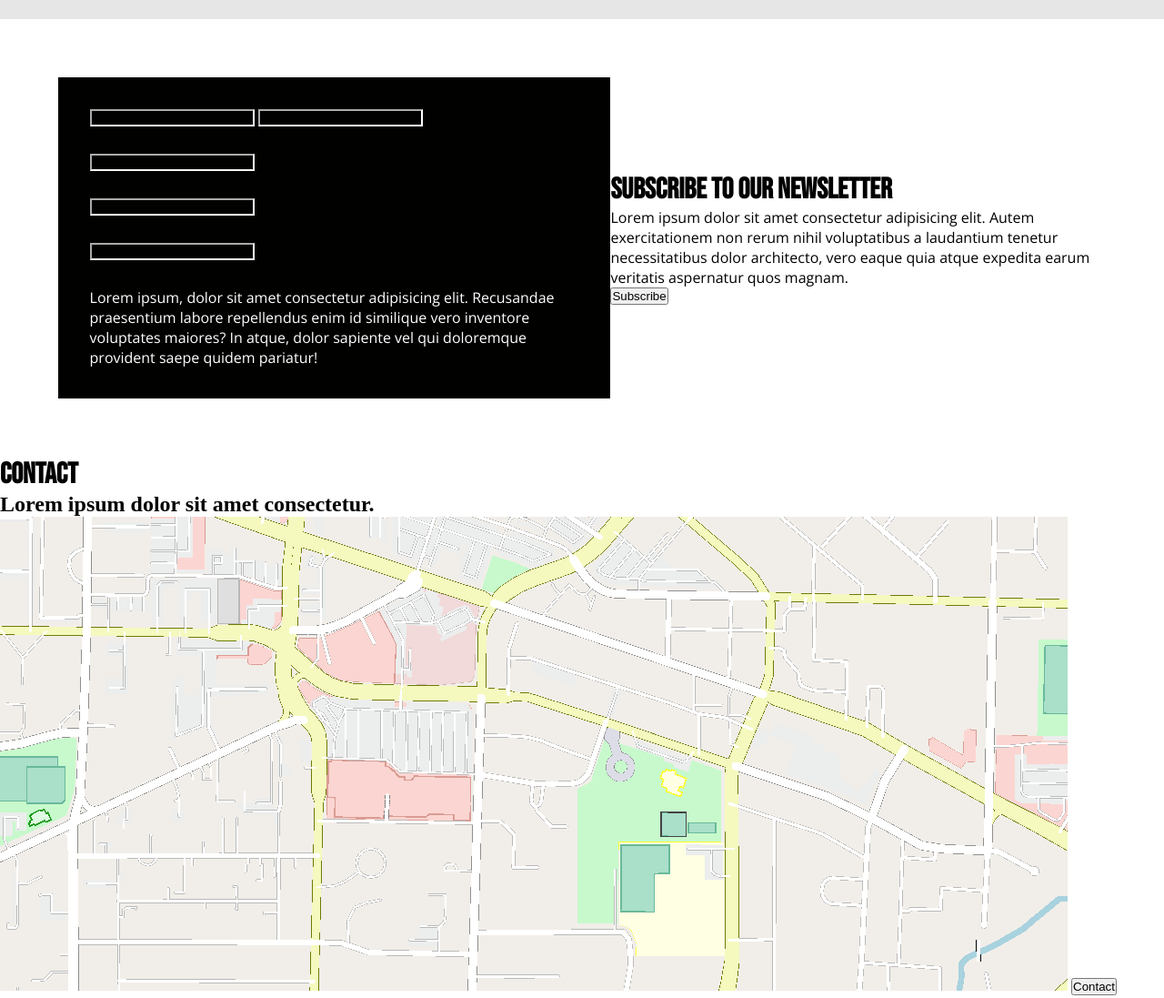
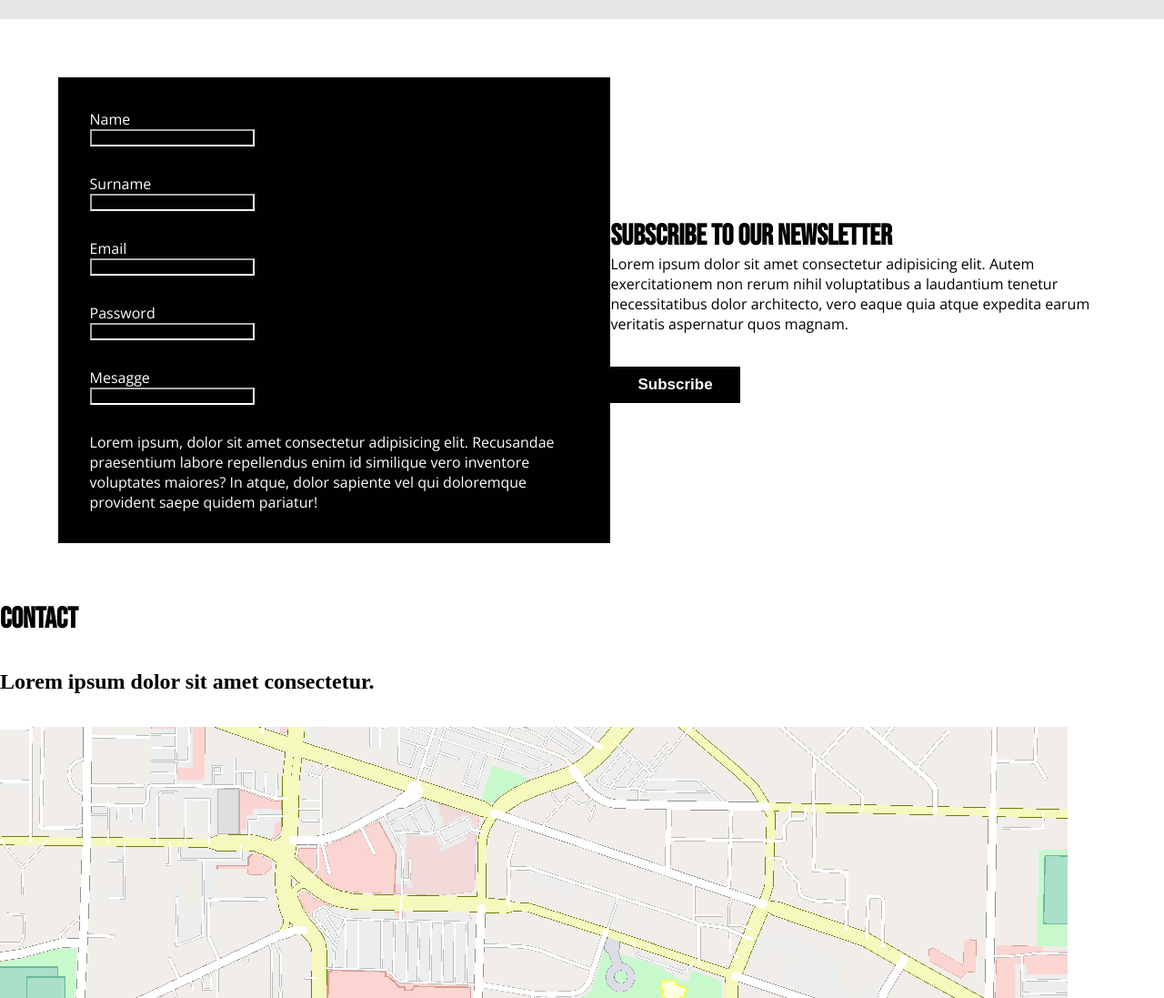
Before and after one commit to SebasCorrea23/Happy, a plain HTML site: page index.html in a window 1280 px wide. Shown: the part 5340-6437 px from the top of the page at 91% size. Drawn offline with nearby package versions, Linux system fonts and the light colour scheme.

Commit message:
Update index.html

```diff
--- a/index.html
+++ b/index.html
@@ -116,29 +116,45 @@
     <div class="formulario">
         <div class="form">
             <div class="form1">
-                <input type="text">
-                <input type="text">
+                <div class="input1">
+                    <p>Name</p>
+                    <input type="text">
+                </div>
+                <div class="input2">
+                    <p>Surname</p>
+                    <input type="text">
+                </div>
+
             </div>
             <div class="form2">
+                <p>Email</p>
                 <input type="text">
+                <p>Password</p>
                 <input type="text">
-                <input type="text">
+                <div class="input3">
+                    <p>Mesagge</p>
+                    <input type="text">
+                </div>
                 <p>Lorem ipsum, dolor sit amet consectetur adipisicing elit. Recusandae praesentium labore repellendus enim id similique vero inventore voluptates maiores? In atque, dolor sapiente vel qui doloremque provident saepe quidem pariatur!</p>
             </div>
         </div>
         <div class="formText">
             <h1>SUBSCRIBE TO OUR NEWSLETTER</h1>
             <p>Lorem ipsum dolor sit amet consectetur adipisicing elit. Autem exercitationem non rerum nihil voluptatibus a laudantium tenetur necessitatibus dolor architecto, vero eaque quia atque expedita earum veritatis aspernatur quos magnam.</p>
-            <button class="btt8">Subscribe</button>
+            <br><br>
+            <button class="btt3">Subscribe</button>
         </div>
     </div>
 
     <div class="mapa">
         <div class="title2">
             <h1>CONTACT</h1>
+            <br><br>
             <h2>Lorem ipsum dolor sit amet consectetur.</h2>
+            <br><br>
             <img src="assets/map.png">
-            <button class="btt9">Contact</button>
+            <br><br>
+            <button class="btt3">Contact</button>
         </div>
     </div>
 
```
